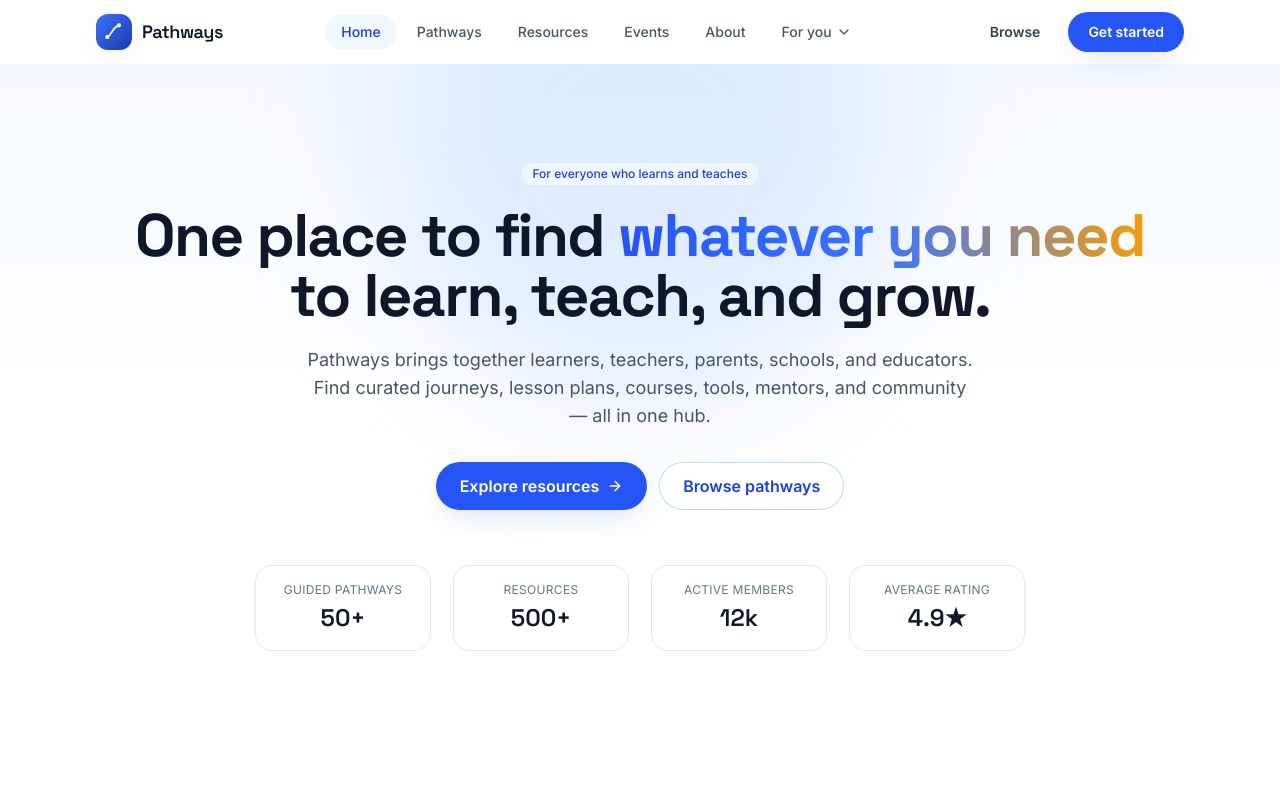
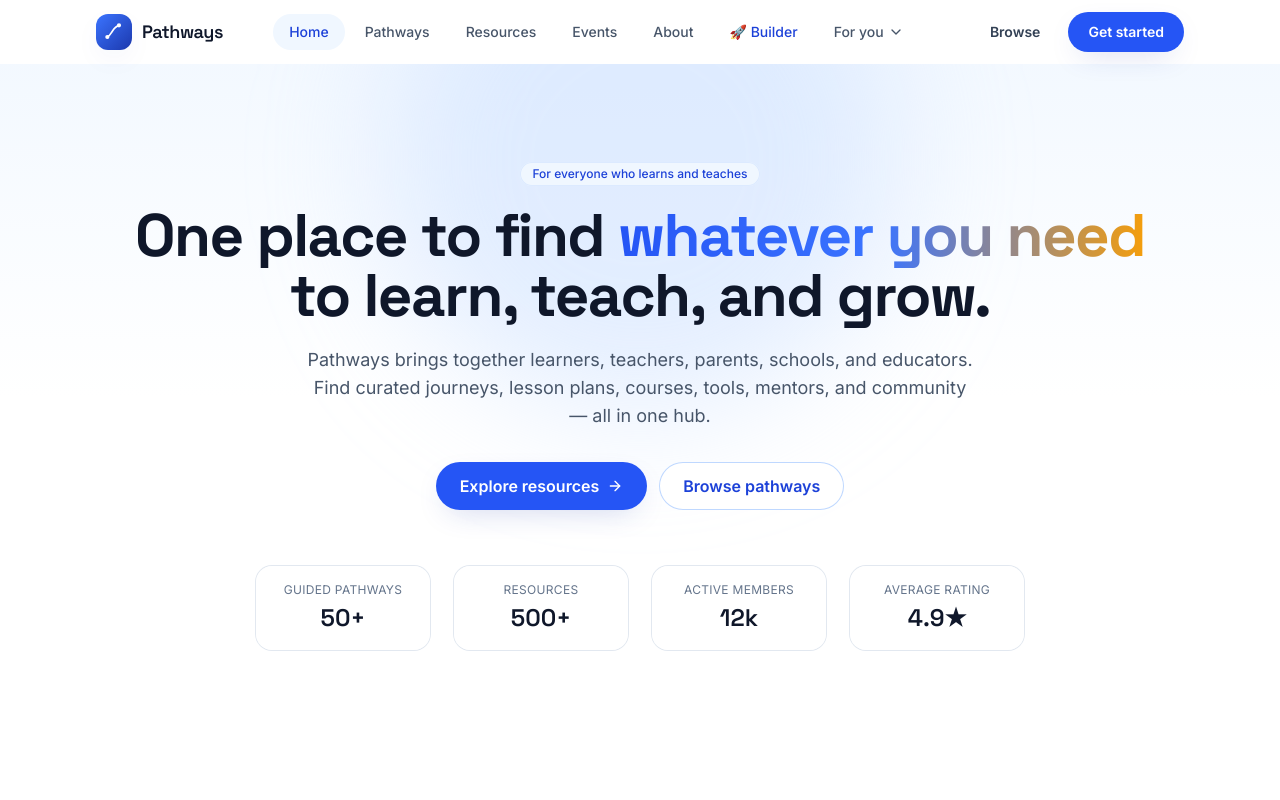
Before and after one commit to DinaElAhl/Pathways-, a React (Vite) app: page / in a window 1280 px wide. Shown: the top 800 px of the page. Built offline with nearby package versions, Linux system fonts and the light colour scheme.

Commit message:
Add Pathway Builder nav link to Navbar (desktop + mobile) — Claude AI

```diff
--- a/src/components/Navbar.jsx
+++ b/src/components/Navbar.jsx
@@ -99,6 +99,15 @@ export default function Navbar() {
             </NavLink>
           ))}
 
+          <a
+            href="https://pathways-builder.netlify.app"
+            target="_blank"
+            rel="noopener noreferrer"
+            className="rounded-full px-4 py-2 text-sm font-medium text-brand-700 hover:bg-brand-50 transition"
+          >
+            🚀 Builder
+          </a>
+
           {/* For you dropdown */}
           <div className="relative" ref={forRef}>
             <button
@@ -189,6 +198,15 @@ export default function Navbar() {
               </NavLink>
             ))}
 
+            <a
+              href="https://pathways-builder.netlify.app"
+              target="_blank"
+              rel="noopener noreferrer"
+              className="rounded-xl px-4 py-3 text-base font-medium text-brand-700 hover:bg-brand-50 flex items-center gap-2"
+            >
+              🚀 Pathway Builder
+            </a>
+
             <p className="mt-3 px-4 text-xs font-semibold uppercase tracking-wider text-slate-500">
               For
             </p>
```
